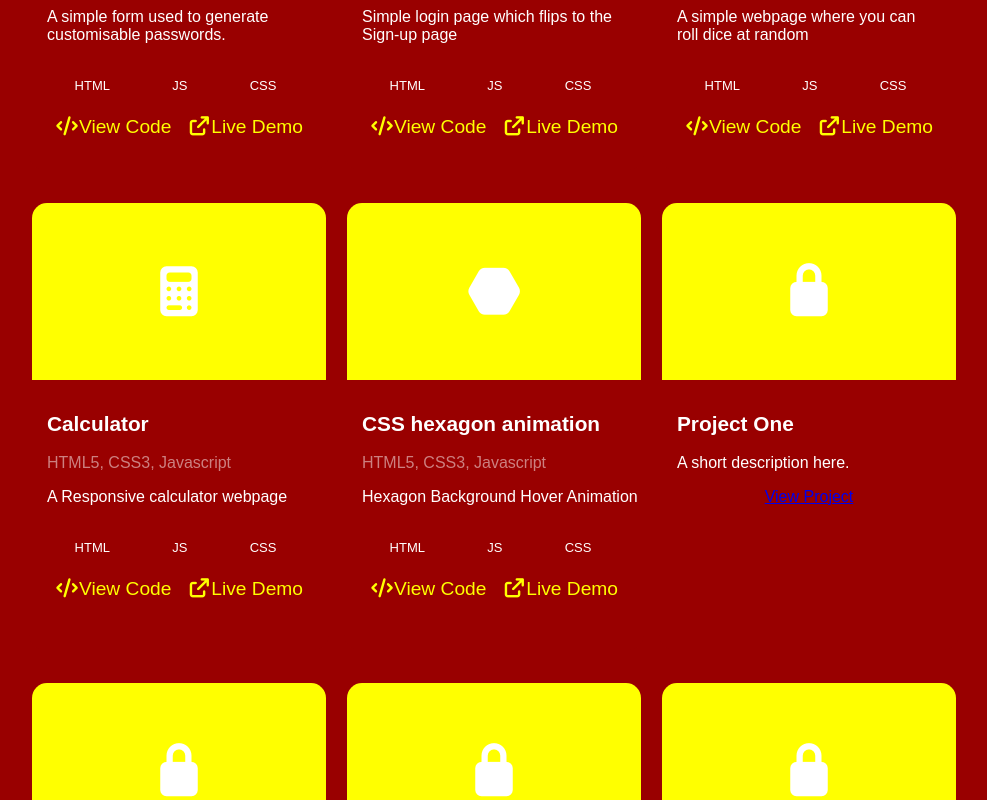
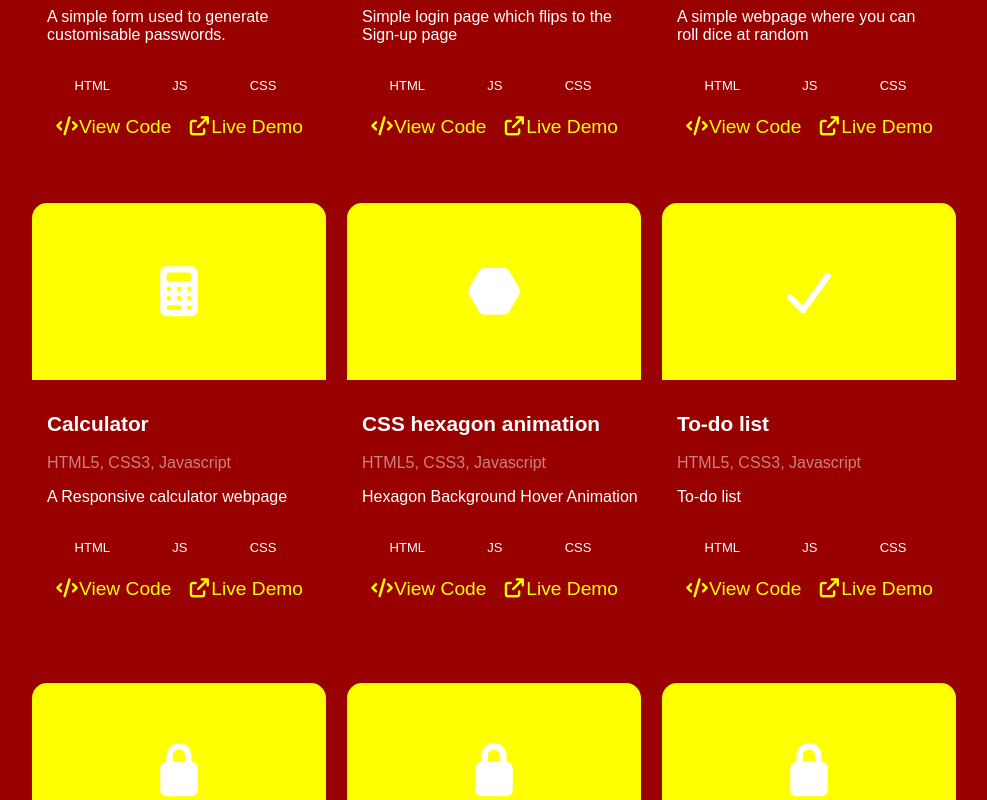
Before and after one commit to DemmyJay-99/Playground, a plain HTML site: page index.html in a window 1280 px wide. Shown: the part 432-1232 px from the top of the page, without its empty margins (146-1133 px from the left). Drawn offline with Linux system fonts and the light colour scheme.

Commit message:
Update index.html

```diff
--- a/index.html
+++ b/index.html
@@ -132,16 +132,26 @@
     </div>
     </div>
 
-    <div class="card">
+<div class="card">
         <div class="card-top">
-        <i class="fa-solid fa-lock"></i>
+          <i class="fa-solid fa-check"></i>
         </div>
     <div class="card-bottom">
-      <h2>Project One</h2>
-      <p>A short description here.</p>
-      <a href="#">View Project</a>
+      <h2>To-do list</h2>
+      <p class="language">HTML5, CSS3, Javascript</p>
+      <p class="description" style="width: 500%;">To-do list</p>
+      <br>
+    <div class="subtext">
+      <span>HTML</span><span>JS</span><span>CSS</span>
+      </div>
+      <br>
+    <div class="links">
+      <a href="https://github.com/DemmyJay-99"><i class="fa-solid fa-code"></i>View Code</a>
+       <a href="to-do/index.html"><i class="fa-solid fa-arrow-up-right-from-square"></i>Live Demo</a>
     </div>
     </div>
+    </div>
+
     <div class="card">
         <div class="card-top">
         <i class="fa-solid fa-lock"></i>
```
